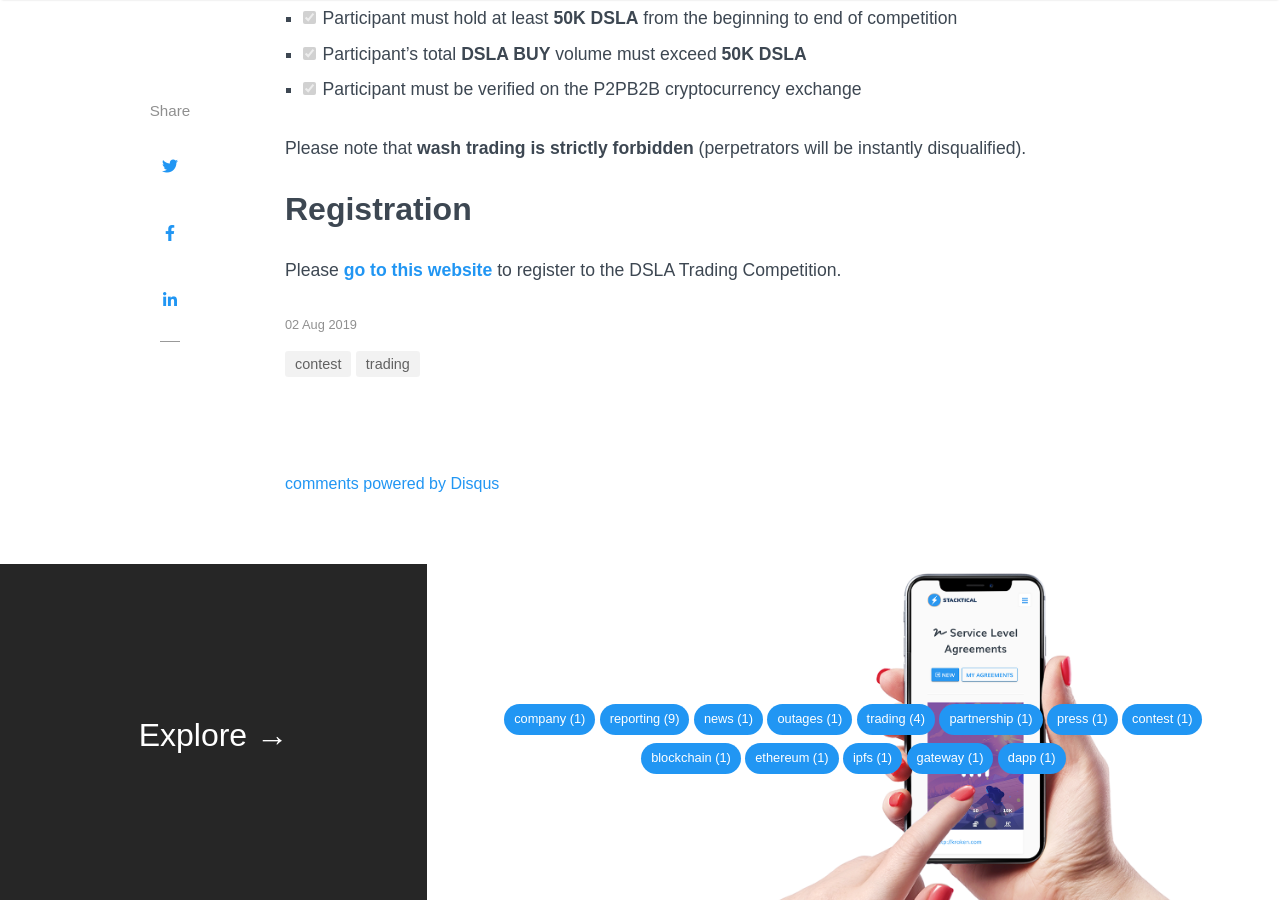
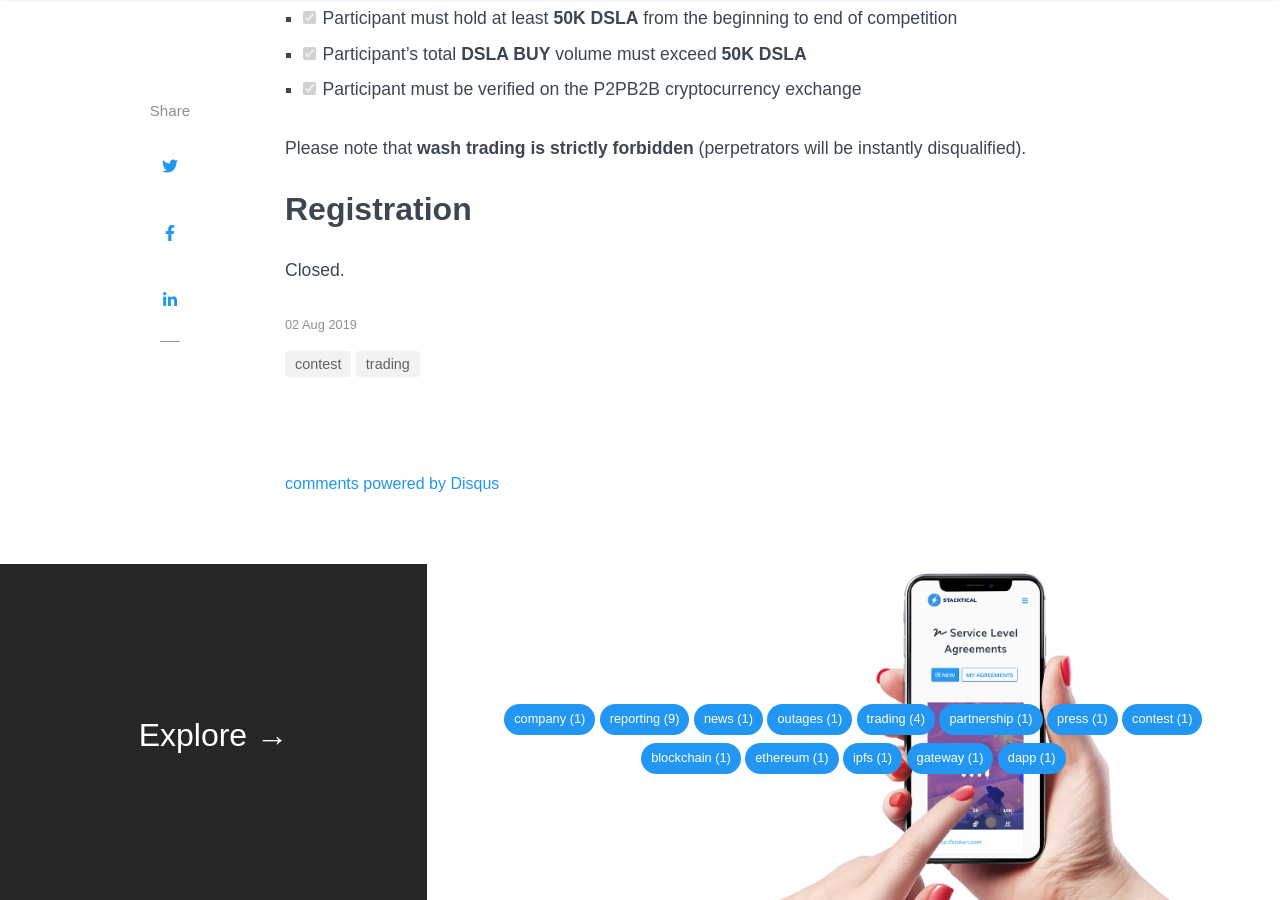
Before and after one commit to Stacktical/stacktical.github.io, a Jekyll site: the page built from _posts/2019-08-02-stacktical-dsla-trading-competition-p2pb2b.md, in a window 1280 px wide and 900 px high, scrolled down 1704 px. Built offline with Jekyll 4.4.1, drawn with Linux system fonts in a browser that asks for light colours; nearby versions of some CDN libraries; some web fonts are replaced; comment, search, counter and statistics services are not loaded.

Commit message:
Closed trading competition.

```diff
--- a/_posts/2019-08-02-stacktical-dsla-trading-competition-p2pb2b.md
+++ b/_posts/2019-08-02-stacktical-dsla-trading-competition-p2pb2b.md
@@ -40,4 +40,4 @@
 
 ## Registration
 
-Please **[go to this website](http://bit.ly/DSLA_ETH)** to register to the DSLA Trading Competition.
+Closed.
```
Also changed, not shown: other parts of _posts/2019-08-02-stacktical-dsla-trading-competition-p2pb2b.md (+1 -1 lines).
